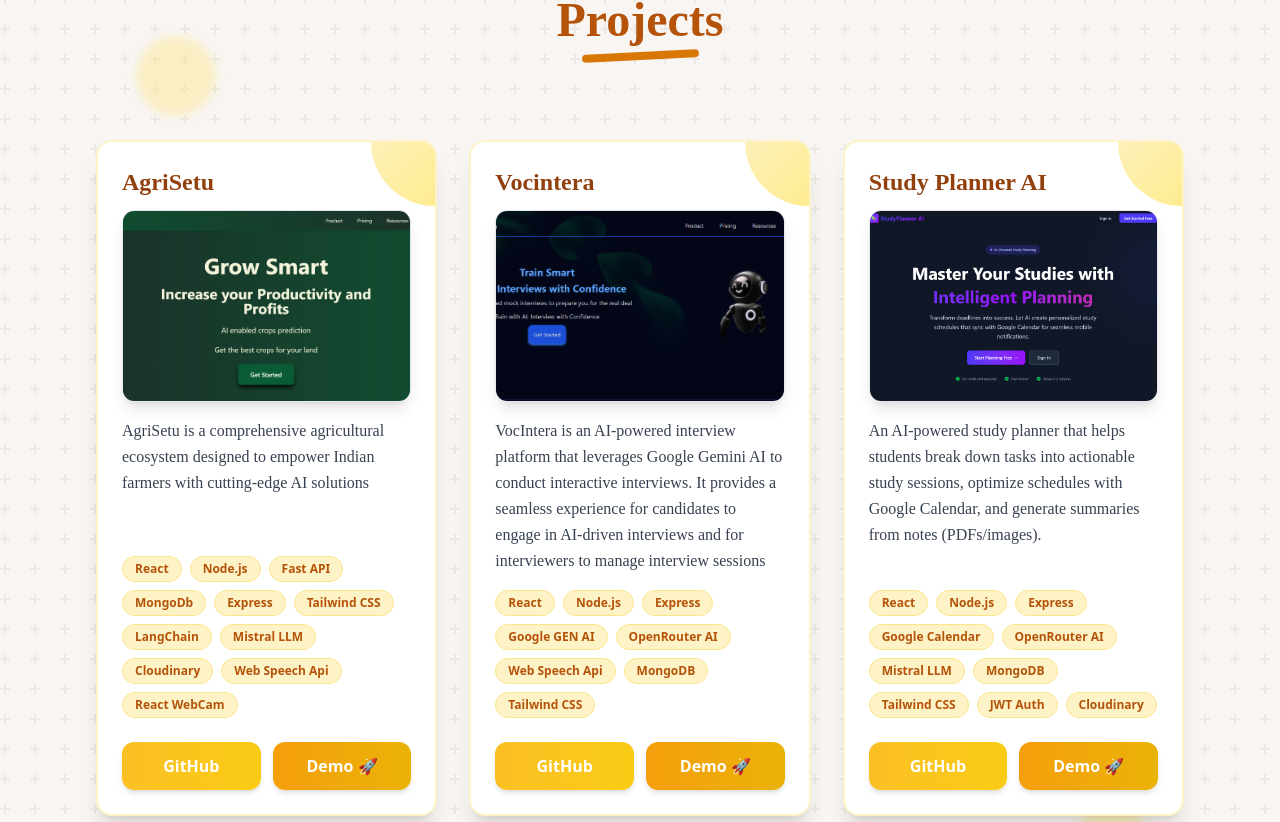
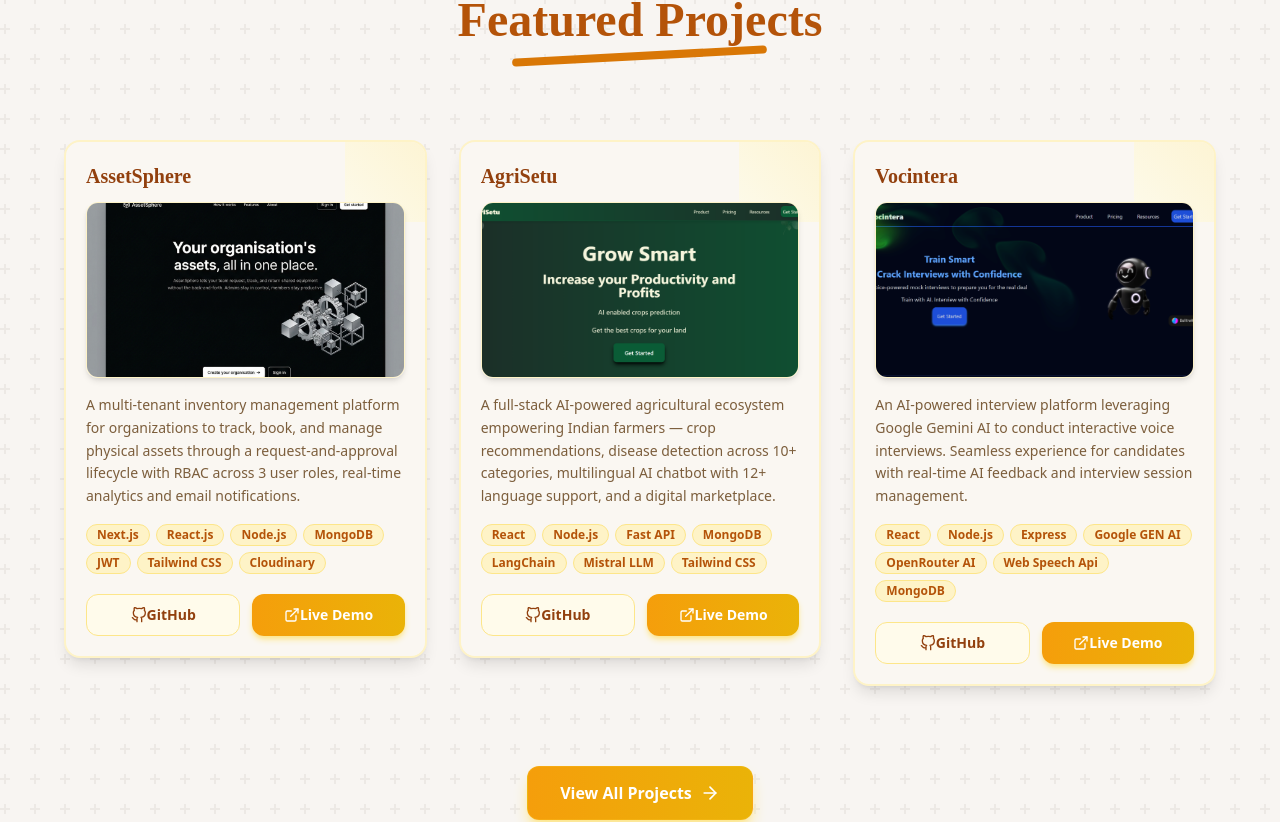
Before and after one commit to CodeXGautam/portfolio, a React (Create React App) app in the folder frontend/: page / in a window 1280 px wide. Shown: the part 2406-3228 px from the top of the page. Built offline with nearby package versions, Linux system fonts and the light colour scheme.

Commit message:
feat: add Projects page component and include personal resume PDF file

```diff
--- a/frontend/src/pages/Projects.js
+++ b/frontend/src/pages/Projects.js
@@ -1,68 +1,54 @@
+
+import assetSphereImg from '../images/assetSphere.png';
 import vocinteraImg from '../images/landingPage_vocintera.png';
 import agriSetuImg from '../images/agriSetu.png';
-import routewizImg from '../images/welcome_page.png';
-import studyplannerImg from '../images/StudyPlanner-LandingPage.png';
 import { NavLink } from 'react-router';
 import { motion } from 'framer-motion';
+import { FiGithub, FiExternalLink, FiArrowRight } from 'react-icons/fi';
 
 const projects = [
     {
+        title: "AssetSphere",
+        projectImg: assetSphereImg,
+        description: "A multi-tenant inventory management platform for organizations to track, book, and manage physical assets through a request-and-approval lifecycle with RBAC across 3 user roles, real-time analytics and email notifications.",
+        gitUrl: "https://github.com/CodeXGautam/AssetSphere",
+        liveUrl: "https://assetsphere.vercel.app",
+        tech: ["Next.js", "React.js", "Node.js", "MongoDB", "JWT", "Tailwind CSS", "Cloudinary"]
+    },
+    {
         title: "AgriSetu",
         projectImg: agriSetuImg,
-        description: "AgriSetu is a comprehensive agricultural ecosystem designed to empower Indian farmers with cutting-edge AI solutions",
+        description: "A full-stack AI-powered agricultural ecosystem empowering Indian farmers — crop recommendations, disease detection across 10+ categories, multilingual AI chatbot with 12+ language support, and a digital marketplace.",
         gitUrl: "https://github.com/CodeXGautam/Agrisetu",
         liveUrl: "https://agrisetu-1.onrender.com/",
-        tech: ["React", "Node.js", "Fast API", "MongoDb", "Express", "Tailwind CSS", "LangChain",
-            "Mistral LLM", "Cloudinary", "Web Speech Api",
-            "React WebCam"]
+        tech: ["React", "Node.js", "Fast API", "MongoDB", "LangChain", "Mistral LLM", "Tailwind CSS"]
     },
     {
         title: "Vocintera",
         projectImg: vocinteraImg,
-        description: "VocIntera is an AI-powered interview platform that leverages Google Gemini AI to conduct interactive interviews. It provides a seamless experience for candidates to engage in AI-driven interviews and for interviewers to manage interview sessions",
+        description: "An AI-powered interview platform leveraging Google Gemini AI to conduct interactive voice interviews. Seamless experience for candidates with real-time AI feedback and interview session management.",
         gitUrl: "https://github.com/CodeXGautam/Vocintera",
         liveUrl: "https://vocintera.onrender.com/",
-        tech: ["React", "Node.js", "Express", "Google GEN AI", "OpenRouter AI", "Web Speech Api", "MongoDB"
-            , "Tailwind CSS"]
-    },
-    {
-        title: "Study Planner AI",
-        projectImg: studyplannerImg,
-        description: "An AI-powered study planner that helps students break down tasks into actionable study sessions, optimize schedules with Google Calendar, and generate summaries from notes (PDFs/images).",
-        gitUrl: "https://github.com/CodeXGautam/StudyPlanner-AI",
-        liveUrl: "https://studyplanner-ai.onrender.com/",
-        tech: ["React", "Node.js", "Express", "Google Calendar", "OpenRouter AI", "Mistral LLM", "MongoDB"
-            , "Tailwind CSS", "JWT Auth", "Cloudinary"]
+        tech: ["React", "Node.js", "Express", "Google GEN AI", "OpenRouter AI", "Web Speech Api", "MongoDB"]
     }
 ]
 
 const Projects = () => {
     return (
-        <div className="flex flex-col items-center gap-20 mt-20 justify-center min-h-screen mx-auto w-[85%] max-w-[1180px] min-w-[270px] relative transition-all duration-500" id="projects">
-            {/* Enhanced Decorative background elements with dark mode support */}
-            <div className="absolute top-10 left-10 w-20 h-20 bg-amber-200 dark:bg-dark-warm-primary/20 rounded-full opacity-20 dark:opacity-15 animate-pulse blur-sm"></div>
-            <div className="absolute bottom-20 right-10 w-16 h-16 bg-yellow-300 dark:bg-dark-warm-secondary/20 rounded-full opacity-30 dark:opacity-20 animate-bounce blur-sm"></div>
-            <div className="absolute top-1/2 left-5 w-12 h-12 bg-amber-400 dark:bg-dark-warm-light/20 rounded-full opacity-25 dark:opacity-15 animate-ping blur-sm"></div>
-
-            {/* Additional dark mode exclusive background elements */}
-            <div className="absolute inset-0 opacity-0 dark:opacity-100 transition-opacity duration-500 pointer-events-none">
-                <div className="absolute top-1/4 right-1/4 w-32 h-32 bg-dark-warm-primary/5 rounded-full blur-3xl animate-pulse"></div>
-                <div className="absolute bottom-1/3 left-1/3 w-40 h-40 bg-dark-warm-secondary/5 rounded-full blur-3xl animate-pulse" style={{ animationDelay: '1s' }}></div>
-            </div>
-
+        <div className="flex flex-col items-center gap-20 mt-20 justify-center min-h-screen mx-auto w-[90%] max-w-[1200px] min-w-[270px] relative transition-all duration-500" id="projects">
             <motion.h1
-                className="flex flex-col justify-center items-center text-2xl text-amber-700 dark:text-dark-warm-light font-bold font-display sm:text-3xl md:text-4xl lg:text-5xl xl:text-5xl 2xl:text-5xl relative z-10 transition-all duration-500 dark:drop-shadow-[0_4px_8px_rgba(0,0,0,0.8)]"
+                className="flex flex-col justify-center items-center text-2xl text-amber-700 dark:text-dark-warm-light font-bold font-display sm:text-3xl md:text-4xl lg:text-5xl transition-all duration-500"
                 initial={{ opacity: 0, y: 30 }}
                 whileInView={{ opacity: 1, y: 0 }}
                 transition={{ duration: 0.8 }}
                 viewport={{ once: true }}
             >
-                Projects
-                <div className="flex bg-amber-600 dark:bg-dark-warm-primary w-[70%] rounded-2xl h-2 -rotate-3 justify-center items-center mt-2 transition-all duration-500 dark:shadow-dark-warm"></div>
+                Featured Projects
+                <div className="flex bg-amber-600 dark:bg-dark-warm-primary w-[70%] rounded-2xl h-2 -rotate-3 mt-2 justify-center items-center transition-all duration-500 dark:shadow-dark-warm"></div>
             </motion.h1>
 
             <motion.div
-                className='grid grid-cols-1 md:grid-cols-2 lg:grid-cols-3 gap-8 w-full max-w-6xl'
+                className='grid grid-cols-1 md:grid-cols-2 lg:grid-cols-3 gap-8 w-full'
                 initial={{ opacity: 0 }}
                 whileInView={{ opacity: 1 }}
                 transition={{ duration: 0.8, delay: 0.2 }}
@@ -75,37 +61,37 @@
                                 key={project.title}
                                 initial={{ opacity: 0, y: 50 }}
                                 whileInView={{ opacity: 1, y: 0 }}
-                                transition={{ duration: 0.6, delay: index * 0.2 }}
+                                transition={{ duration: 0.6, delay: index * 0.15 }}
                                 viewport={{ once: true }}
-                                whileHover={{ y: -10, scale: 1.02 }}
-                                className="group h-full"
+                                whileHover={{ y: -8 }}
+                                className="group"
                             >
-                                <div className="bg-white dark:bg-white/5 rounded-2xl shadow-xl dark:shadow-dark-lg p-6 border-2 border-amber-100 dark:border-dark-border-accent/30 hover:border-amber-300 dark:hover:border-dark-warm-primary transition-all duration-500 relative overflow-hidden flex flex-col h-full min-h-[480px] backdrop-blur-sm">
-                                    {/* Enhanced decorative corner element */}
-                                    <div className="absolute top-0 right-0 w-16 h-16 bg-gradient-to-br from-amber-200 to-yellow-300 dark:from-dark-warm-primary/30 dark:to-dark-warm-secondary/30 rounded-bl-full opacity-60 dark:opacity-40 group-hover:opacity-80 dark:group-hover:opacity-60 transition-all duration-500"></div>
+                                <div className="bg-[#FAF7F2] dark:bg-white/5 backdrop-blur-sm rounded-2xl shadow-lg dark:shadow-dark-lg p-5 border-2 border-amber-100 dark:border-dark-border-accent/20 hover:border-amber-400 dark:hover:border-dark-warm-primary transition-all duration-400 relative overflow-hidden flex flex-col min-h-[480px]">
+                                    <div className="absolute top-0 right-0 w-20 h-20 bg-gradient-to-bl from-amber-100 to-yellow-50 dark:from-dark-warm-primary/10 dark:to-transparent rounded-bl-3xl opacity-70 group-hover:opacity-100 transition-all duration-400"></div>
 
                                     <div className="relative z-10 flex flex-col flex-1">
-                                        <h3 className="text-2xl font-bold text-amber-800 dark:text-dark-warm-light mb-3 font-display transition-all duration-500 dark:drop-shadow-[0_2px_4px_rgba(0,0,0,0.6)]">{project.title}</h3>
-                                        <div className="w-full h-48 rounded-xl overflow-hidden mb-4 shadow-lg dark:shadow-dark-md border dark:border-dark-border-primary/20">
-                                            <img src={project.projectImg} alt={project.title} className="w-full h-full object-cover group-hover:scale-110 transition-transform duration-500 dark:opacity-90" />
+                                        <h3 className="text-xl font-bold text-amber-800 dark:text-dark-warm-light mb-3 font-display transition-all duration-400">{project.title}</h3>
+                                        <div className="w-full h-44 rounded-xl overflow-hidden mb-4 shadow-md border border-amber-100 dark:border-dark-border-primary/30">
+                                            <img src={project.projectImg} alt={project.title} className="w-full h-full object-cover group-hover:scale-105 transition-transform duration-500 dark:opacity-90" />
                                         </div>
-                                        <p className="text-gray-700 dark:text-dark-text-secondary mb-4 font-body leading-relaxed flex-1 transition-all duration-500">{project.description}</p>
-                                        {/* Enhanced tech stack tags */}
-                                        <div className="flex flex-wrap gap-2 mb-6">
+                                        <p className="text-[#7C5E3C] dark:text-dark-text-secondary mb-4 text-sm leading-relaxed flex-1">{project.description}</p>
+                                        <div className="flex flex-wrap gap-1.5 mb-5">
                                             {project.tech.map((tech, techIndex) => (
-                                                <span key={techIndex} className="px-3 py-1 bg-amber-100 dark:bg-dark-warm-primary/20 text-amber-700 dark:text-dark-warm-light rounded-full text-xs font-semibold border border-amber-200 dark:border-dark-warm-primary/30 transition-all duration-500 dark:shadow-dark-sm">
+                                                <span key={techIndex} className="px-2.5 py-0.5 rounded-full text-xs font-semibold bg-amber-100 dark:bg-dark-warm-primary/20 text-amber-700 dark:text-dark-warm-light border border-amber-200 dark:border-dark-warm-primary/30">
                                                     {tech}
                                                 </span>
                                             ))}
                                         </div>
                                         <div className="flex gap-3 mt-auto">
                                             <NavLink to={project.gitUrl} target='_blank'
-                                                className='flex-1 flex justify-center items-center p-3 rounded-xl shadow-md dark:shadow-dark-md bg-gradient-to-r from-amber-400 to-yellow-400 dark:from-dark-warm-primary dark:to-dark-warm-secondary text-white dark:text-dark-text-primary font-semibold hover:from-amber-500 hover:to-yellow-500 dark:hover:from-dark-warm-secondary dark:hover:to-dark-warm-tertiary transition-all duration-500 transform hover:-translate-y-1 hover:shadow-lg dark:hover:shadow-dark-warm'>
+                                                className='flex-1 flex justify-center items-center py-2.5 rounded-xl bg-amber-50 dark:bg-white/5 text-amber-800 dark:text-dark-warm-light font-semibold text-sm hover:bg-amber-100 dark:hover:bg-white/10 border border-amber-200 dark:border-dark-border-accent/30 transition-all duration-300 hover:-translate-y-0.5'>
+                                            <FiGithub className="w-4 h-4" />
                                                 GitHub
                                             </NavLink>
                                             <NavLink to={project.liveUrl} target='_blank'
-                                                className='flex-1 flex justify-center items-center p-3 rounded-xl shadow-md dark:shadow-dark-md bg-gradient-to-r from-amber-500 to-yellow-500 dark:from-dark-warm-secondary dark:to-dark-warm-tertiary text-white dark:text-dark-text-primary font-semibold hover:from-amber-600 hover:to-yellow-600 dark:hover:from-dark-warm-tertiary dark:hover:to-dark-warm-primary transition-all duration-500 transform hover:-translate-y-1 hover:shadow-lg dark:hover:shadow-dark-warm'>
-                                                Demo 🚀
+                                                className='flex-1 flex justify-center items-center py-2.5 rounded-xl bg-gradient-to-r from-amber-500 to-yellow-500 dark:from-dark-warm-primary dark:to-dark-warm-secondary hover:from-amber-600 hover:to-yellow-600 text-white font-semibold text-sm shadow-md shadow-amber-200 dark:shadow-dark-warm transition-all duration-300 hover:-translate-y-0.5'>
+                                                <FiExternalLink className="w-4 h-4" />
+                                                Live Demo
                                             </NavLink>
                                         </div>
                                     </div>
@@ -119,12 +105,12 @@
             <motion.div
                 initial={{ opacity: 0, y: 20 }}
                 whileInView={{ opacity: 1, y: 0 }}
-                transition={{ duration: 0.6, delay: 0.8 }}
+                transition={{ duration: 0.6, delay: 0.6 }}
                 viewport={{ once: true }}
             >
                 <NavLink to="/projects_page"
-                    className='flex justify-center items-center p-4 rounded-xl shadow-lg dark:shadow-dark-lg bg-gradient-to-r from-amber-400 to-yellow-400 dark:from-dark-warm-primary dark:to-dark-warm-secondary text-white dark:text-dark-text-primary font-semibold hover:from-amber-500 hover:to-yellow-500 dark:hover:from-dark-warm-secondary dark:hover:to-dark-warm-tertiary transition-all duration-500 transform hover:-translate-y-2 hover:shadow-xl dark:hover:shadow-dark-warm border-2 border-amber-300 dark:border-dark-warm-primary/50 backdrop-blur-sm'>
-                    View More Projects →
+                    className='inline-flex items-center gap-2 px-8 py-3.5 rounded-xl bg-gradient-to-r from-amber-500 to-yellow-500 dark:from-dark-warm-primary dark:to-dark-warm-secondary hover:from-amber-600 hover:to-yellow-600 text-white font-semibold shadow-lg shadow-amber-200 dark:shadow-dark-warm transition-all duration-300 hover:-translate-y-1 hover:shadow-xl border border-amber-400/30'>
+                    View All Projects <FiArrowRight className="w-5 h-5" />
                 </NavLink>
             </motion.div>
         </div>
```
